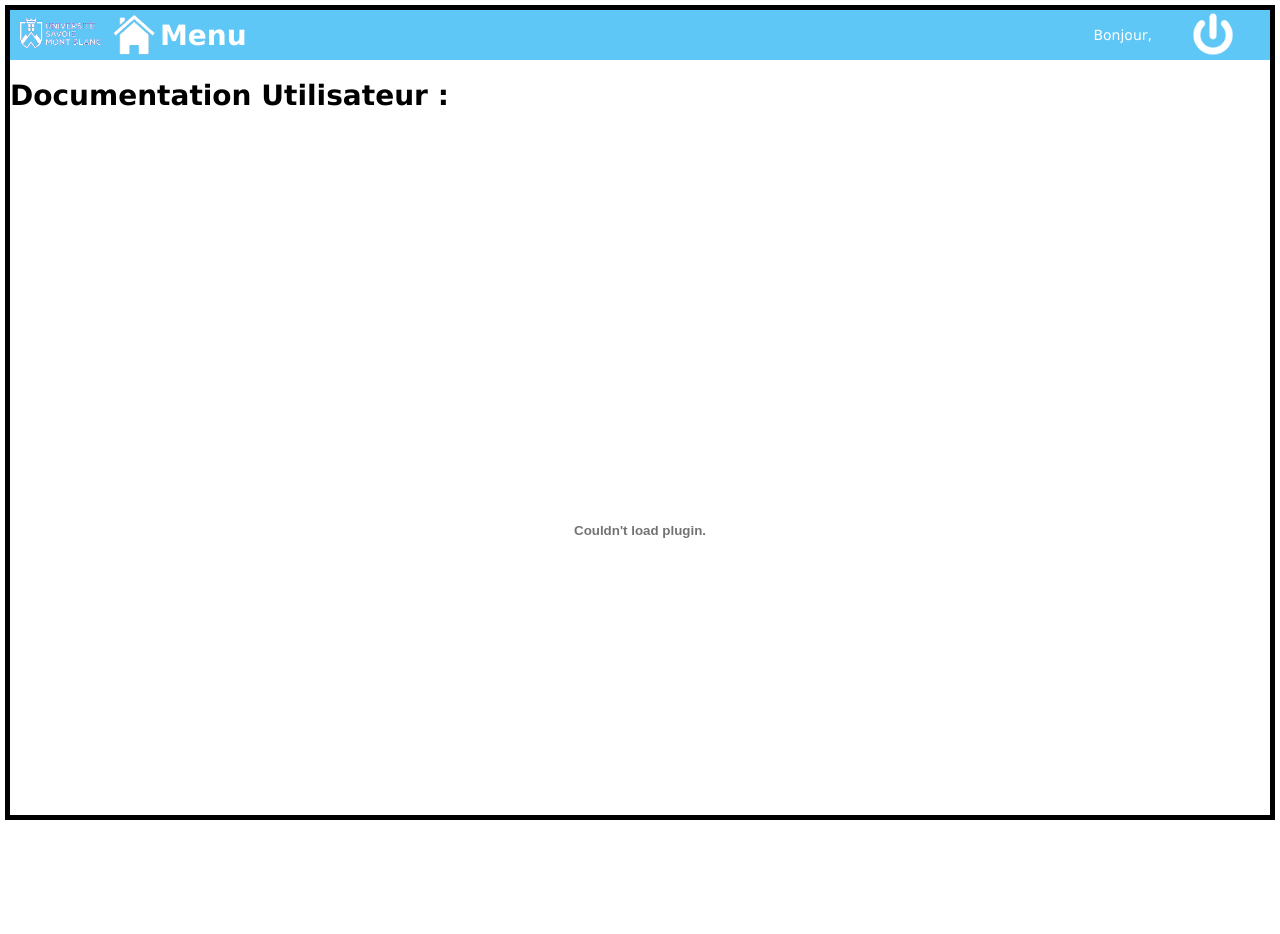
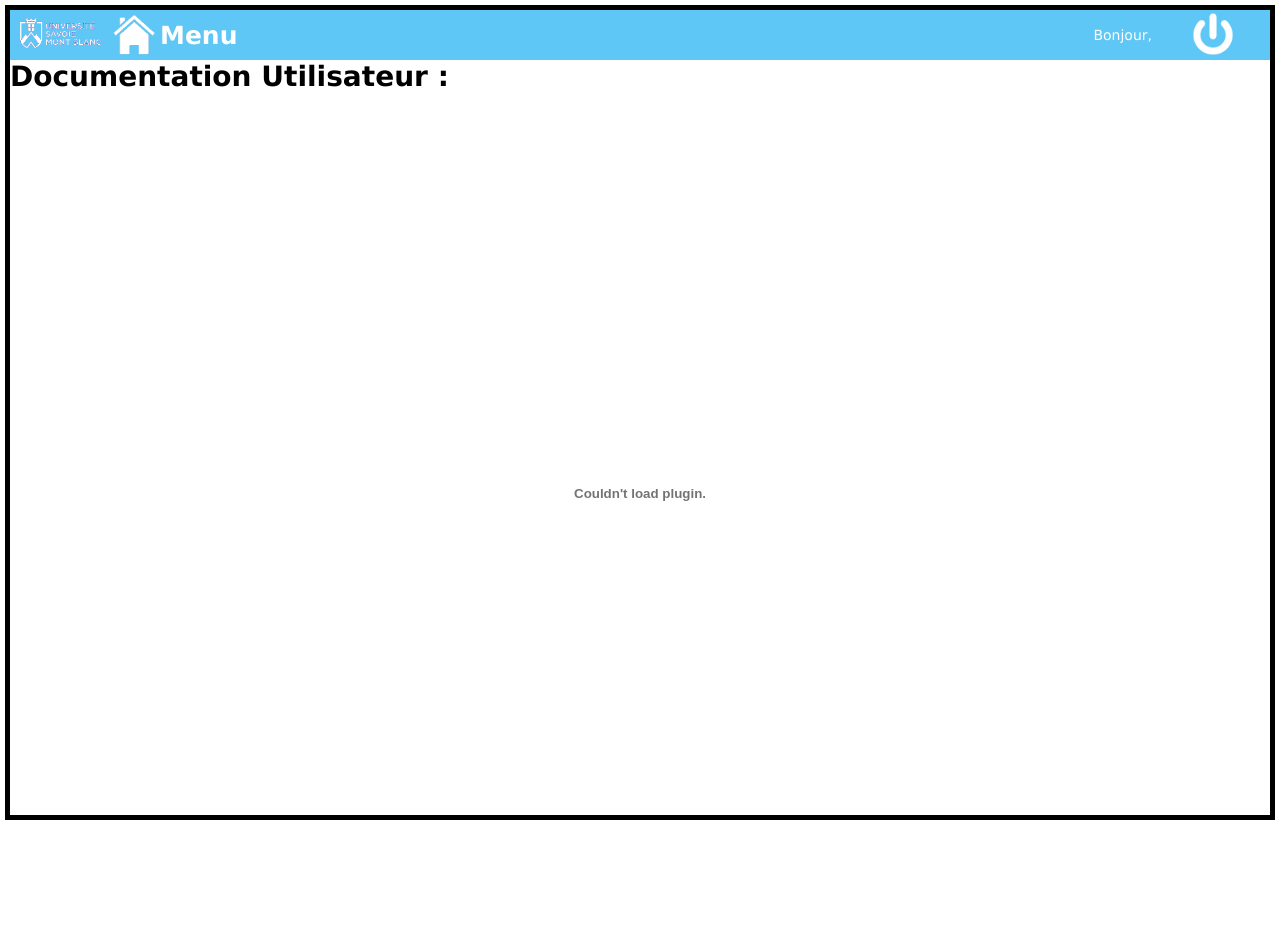
Before and after one commit to PazIExplorer/TeamRVBS, a Flask app: page /documentation in a window 1280 px wide. After the commit the page ends 820 px from the top, so only its background shows below. Run offline with Flask 2, Linux system fonts and the light colour scheme; some libraries are stand-ins or nearby versions.

Commit message:
modification header

```diff
--- a/app/pythonScript/fonctionPy.py
+++ b/app/pythonScript/fonctionPy.py
@@ -30,9 +30,6 @@ def heurePresentParMoi(numCarteEtu):
         #récupérer le nom du moi ("Sept")
         nomMoi = tab_des_mois[numMoi]
 
-        print(dateCourant)
-        print(numMoi)
-        print(nomMoi)
         #ajouter +4 pour le matin et +3 pour l'aprem dans le tab_presence au bon mois
         if(row[0] == 1 or row[0] == 3):
             tab_presence[nomMoi] = tab_presence[nomMoi] + 4
--- a/app/static/css/styleHeader.css
+++ b/app/static/css/styleHeader.css
@@ -1,6 +1,12 @@
+* {
+    margin: 0;
+    padding: 0;
+}
+
 html {
     height: 100%;
 }
+
 
 header {
     color: white;
@@ -28,36 +34,6 @@ header {
 
 }
 
-#menu, #menu ul {
-    padding: 0;
-    margin: 0;
-    list-style: none;
-}
-#menu {
-    text-align: center;
-}
-#menu li {
-    display: inline-block;
-}
-#menu ul li {
-    display: inherit;
-}
-#menu a {
-    text-decoration: none;
-    display: block;
-	color: black;
-}
-#menu ul {
-    position: absolute;
-    left: -999em;
-    text-align: left;
-    z-index: 1000;
-}
-#menu li:hover ul {
-    left: auto;
-}
-
-
 /*Le cadre noir pour former la page*/
 body {
     min-height: 100%;
@@ -68,3 +44,51 @@ body {
     padding-bottom:5px;
     font: 14px Verdana;
 }
+
+nav{
+    padding: 0px;
+    margin: 0px;
+    list-style: none;
+}
+
+.menu{
+    font-weight: bold;
+    text-align: center;
+    font-size: 25px;
+}
+
+
+
+nav ul li{
+    float: left;
+    text-align: left;
+    position: relative;
+}
+
+
+nav a{
+    display: block;
+    text-decoration: none;
+    color: white;
+}
+
+nav a:hover{
+    color: grey;
+}
+
+.sous{
+    display: none;
+    background-color: #5fc7f6;
+    position: absolute;
+    z-index: 1000;
+    font-size: 14px;
+
+}
+
+.sous a{
+    padding: 10px;
+}
+
+nav > ul li:hover .sous{
+    display: block;
+}
--- a/app/templates/header.html
+++ b/app/templates/header.html
@@ -5,20 +5,19 @@
     <a href="/choixFiliere">
         <img id="logoMaison" src="../static/img/logoMaison.png" width="50"/>
     </a>
-
-    <ul id="menu">
-        <li><h1>Menu</h1>
-            <ul>
-                <li><a id="headera" href="/choixFiliere">Accueil</a></li>
-                <li class="admina"><a id="headera" href="/pageAdministration" >Administration</a></li>
-                <li class="admina"><a id="headera" href="/creationCompte">Créer un compte</a></li>
-                <li class="admina"><a id="headera" href="/gestionCompte">Gestion du compte</a></li>
-                <li><a id="headera" href="/documentation">Documentation</a></li>
+    <nav>
+    <ul>
+        <li  class="menu"><a href="#">Menu &ensp;</a>
+            <ul class="sous">
+                <li><a href="/choixFiliere">Accueil</a></li>
+                <li ><a href="/pageAdministration" >Administration</a></li>
+                <li ><a href="/creationCompte">Créer un compte</a></li>
+                <li><a href="/gestionCompte">Gestion du compte</a></li>
+                <li><a href="/documentation">Documentation</a></li>
             </ul>
         </li>
     </ul>
-
-
+    </nav>
     <div id="nomUser"></div>
 
     <a class="aimg" href="{{url_for('deconnexion')}}">
```
Also changed, not shown: 1 other file.
